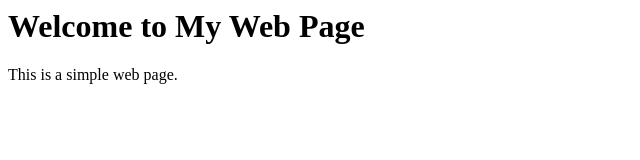
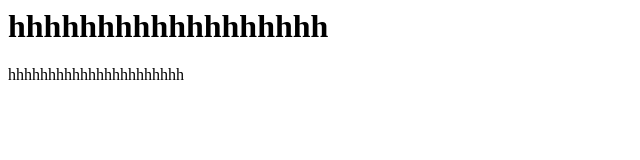
Before and after one commit to Shoroq-AG/s_test_9, a plain HTML site: page index.html in a window 1280 px wide. Shown: the whole page, without its empty margins (0-640 px from the left). Drawn offline with Linux system fonts and the light colour scheme.

Commit message:
new branch

```diff
--- a/index.html
+++ b/index.html
@@ -1,9 +1,9 @@
 <html>
 <head>
-    <title>My Web Page</title>
+    <title>hhhhhhhhhh</title>
     </head>
 <body>
-    <h1>Welcome to My Web Page</h1>
-    <p>This is a simple web page.</p>
+    <h1>hhhhhhhhhhhhhhhhhh</h1>
+    <p>hhhhhhhhhhhhhhhhhhhhhh</p>
 </body>
 </html>
```
